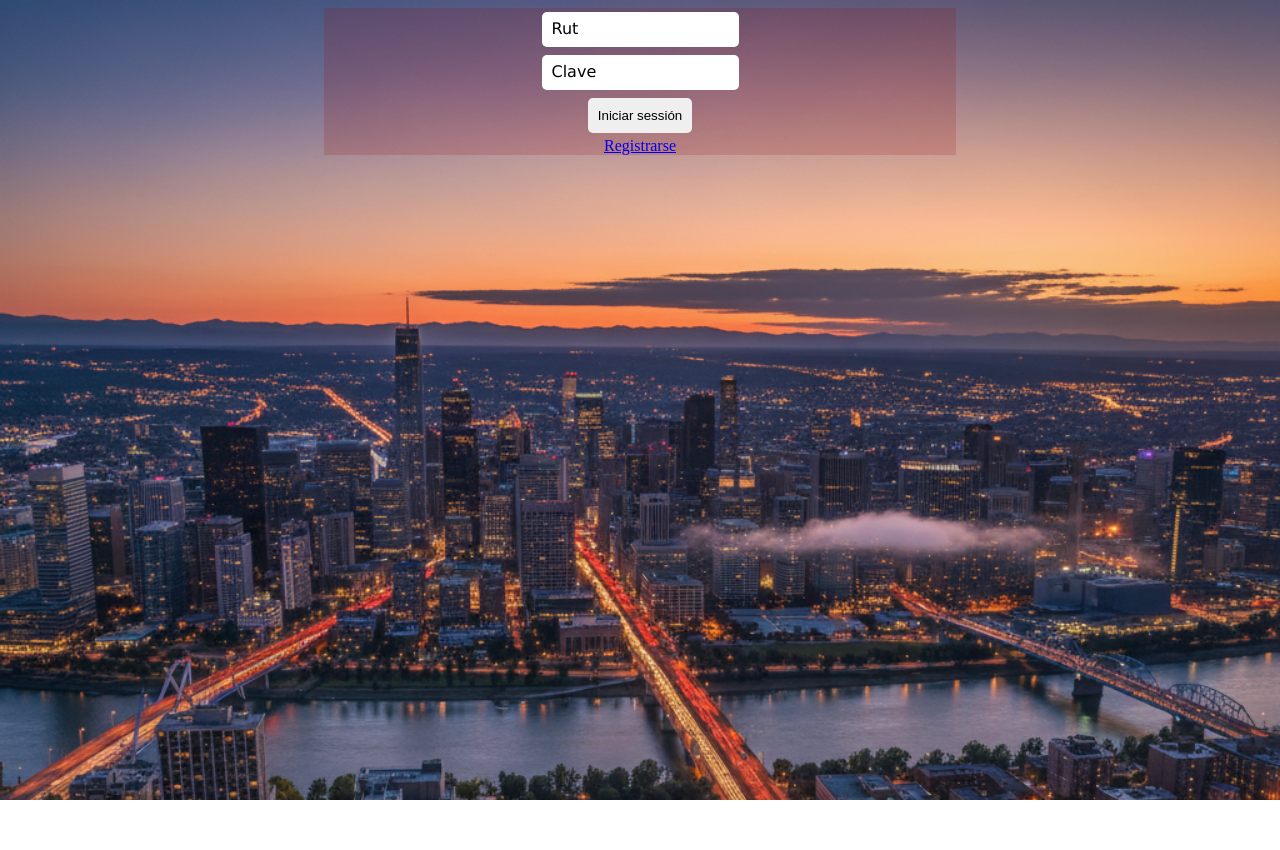
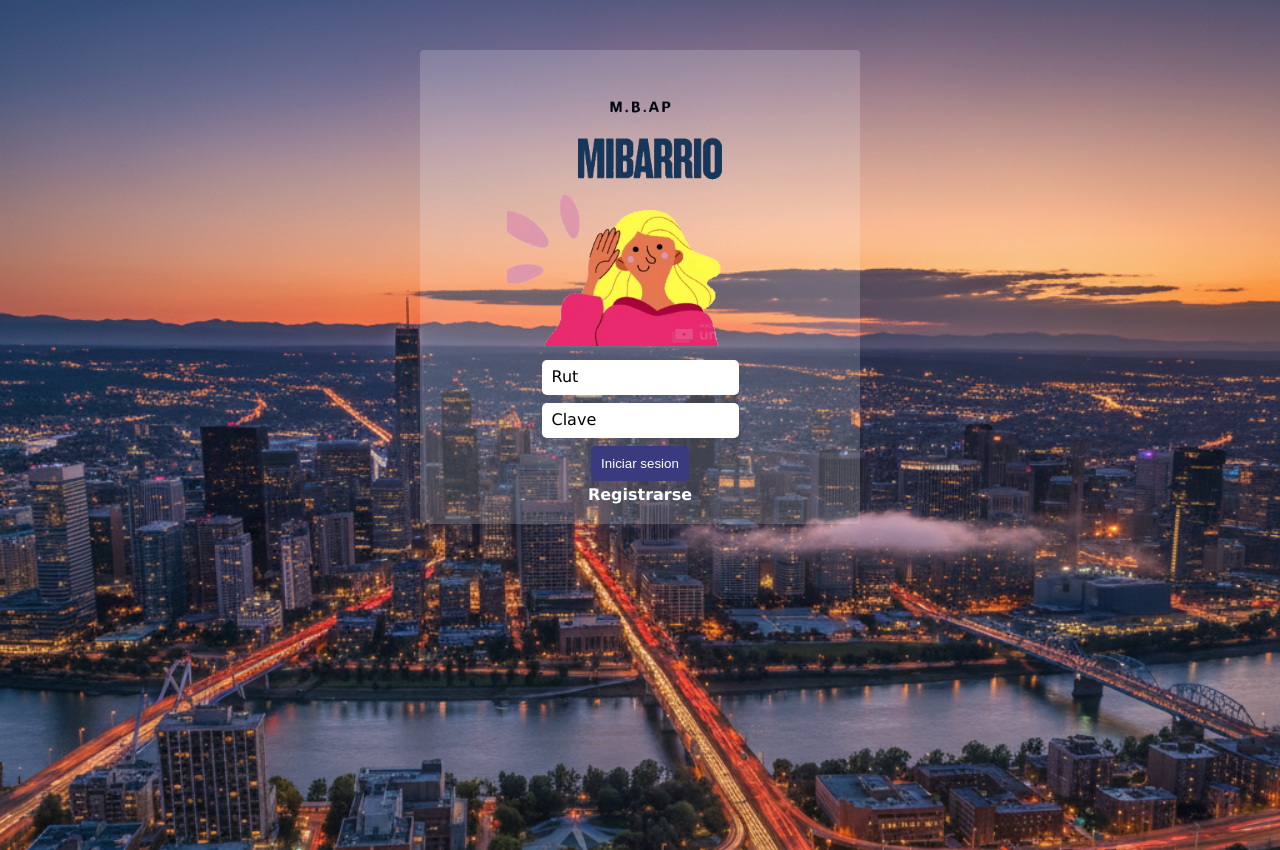
Before and after one commit to starlix234/mibarrioapp, a PHP site: page /Vista/principal.php in a window 1280 px wide. Before the commit the page ends 800 px from the top, so only its background shows below. Run offline with PHP 8.4, Linux system fonts and the light colour scheme.

Commit message:
mibarrioapp-logincss-completo

```diff
--- a/Vista/principal.php
+++ b/Vista/principal.php
@@ -13,13 +13,13 @@
     <article>
      <form  class="form" method="post">
                   <?php include("../Controlador/controlador-sesiones.php")?>
-                    <label for="usuario"></label>
+                    <img src="../assets/img/sinfondo.gif">
                     <input type="text" id="rut" class="texto" name="rut" placeholder="rut" value="" >
                     <label for="contrasena"></label>
                     <input id="clave" name="clave" placeholder="clave" value="" type="password">
+                    <input id="iniciar" class="boton" name="iniciar" class="iniciar" value="Iniciar sesion" type="submit">
+                    <a href="../Vista/vista-reguistrar-vecino.php"> Registrarse</a>
 
-                    <input id="iniciar" class="boton" name="iniciar" class="iniciar" value="Iniciar sessión" type="submit">
-                     <a href="../Vista/vista-reguistrar-vecino.php"> Registrarse</a>
      </form>
 
     </article>
--- a/assets/css/login.css
+++ b/assets/css/login.css
@@ -4,26 +4,38 @@ body{
   /*background-color:black;*/
     background-repeat: no-repeat;
     background-size: cover;
+    min-height: 100vh; /* Se asegura de centrar todo en la pantalla */
+    margin: 0;
+    overflow: hidden;
 
 }
 .container-principal{
     display: flex;
     justify-content: center;
     align-items: center;
+    margin:50px;
 }
 
 .contenedor{
-    display: flex;
+     display: flex;
     justify-content: center;
-    background-color: rgba(151, 15, 15, 0.171);
+    background-color: rgba(255, 255, 255, 0.171);
     align-items: center;
-    width:50%;
+    width: 90%; /* Usa un ancho mayor para móviles */
+    max-width: 400px; /* Establece un ancho máximo para pantallas de escritorio */
+    padding: 20px;
+    border-radius:4px;
 }
+
 .contenedor form {
     display: flex;
     justify-content: center;
     align-items: center;
     flex-direction:column;
+}
+.contenedor form img {
+    padding:10px;
+    width:70%;
 }
 .contenedor form input{
   padding:10px;
@@ -37,3 +49,20 @@ body{
   font-size:1rem;
   text-transform: capitalize;
 }
+.contenedor form a {
+    list-style: none;
+    text-decoration: none;
+    color:black;
+    font-family:Verdana, Geneva, Tahoma, sans-serif;
+    font-size:1rem;
+   text-transform: capitalize;
+   font-weight: bold;
+    color:white;
+
+}
+
+.boton{
+    padding:10px;
+    background-color: rgb(58, 58, 126);
+    color:white;
+}
```
Also changed, not shown: assets/img/M.B.Ap.gif (added), assets/img/sinfondo.gif (added).
